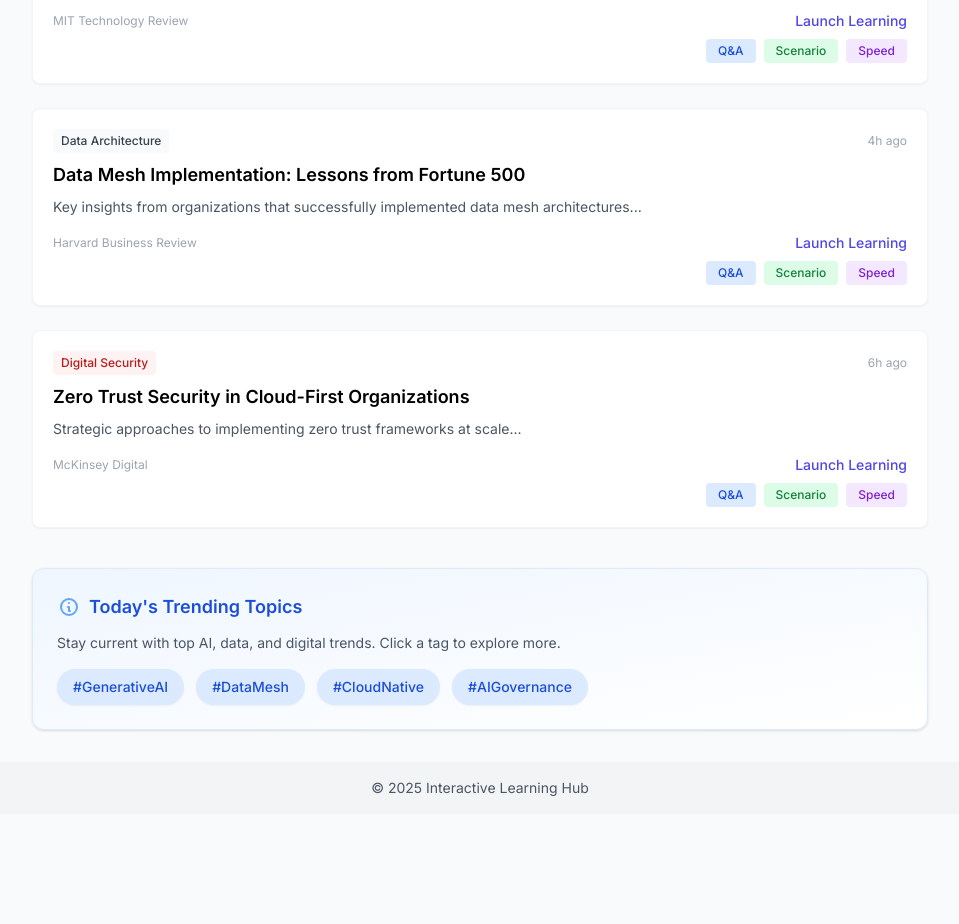
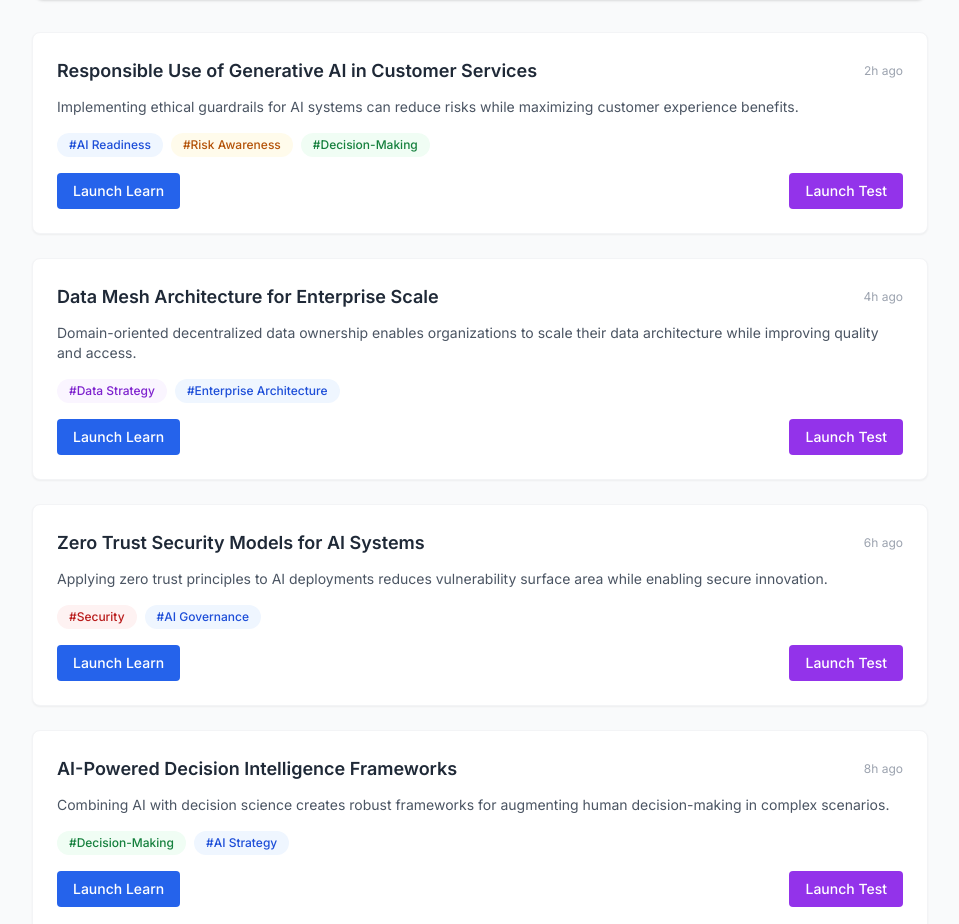
Before and after one commit to danr75/Test2Rapid, a Next.js app: page /daily-feed in a window 1280 px wide. Shown: the part 628-1552 px from the top of the page, without its empty margins (160-1119 px from the left). Before the commit the page ends 1442 px from the top, so only its background shows below. Built offline with nearby package versions, Linux system fonts and the light colour scheme.

Commit message:
Update Daily Feed UI: Moved trending topics section, updated titles and text positioning

```diff
--- a/src/pages/daily-feed.tsx
+++ b/src/pages/daily-feed.tsx
@@ -12,20 +12,19 @@ const DailyFeedPage: React.FC = () => {
   const [duration, setDuration] = useState(600); // 10 minutes in seconds
   const audioRef = useRef<HTMLAudioElement | null>(null);
 
-  // Function to handle launching a learning mode with a specific topic
-  const handleLaunchLearning = (topic: string, mode: 'Q&A' | 'Scenario' | 'Speed') => {
-    // Set the topic and mode in context
+  // Function to handle launching learning content
+  const handleLaunchLearning = (topic: string) => {
+    // Set the topic and default to Q&A mode
     dispatch({ type: 'SET_TOPIC', payload: topic });
-    dispatch({ type: 'SET_LEARNING_MODE', payload: mode });
+    dispatch({ type: 'SET_LEARNING_MODE', payload: 'Q&A' });
+    router.push('/qa-learn');
+  };
 
-    // Navigate to the appropriate page based on mode
-    if (mode === 'Q&A') {
-      router.push('/qa-learn');
-    } else if (mode === 'Scenario') {
-      router.push('/scenario-learn');
-    } else if (mode === 'Speed') {
-      router.push('/speed-learn');
-    }
+  // Function to handle launching a test
+  const handleLaunchTest = (topic: string) => {
+    // Set the topic for the test
+    dispatch({ type: 'SET_TOPIC', payload: topic });
+    router.push('/qa-learn'); // Assuming tests use the same page with different context
   };
 
   // Function to handle the audio player
@@ -73,10 +72,9 @@ const DailyFeedPage: React.FC = () => {
         <div className="max-w-4xl mx-auto">
           {/* Today's Curated Feed */}
           <div className="mb-10">
-            <div className="flex items-baseline mb-2">
+            <div className="flex items-baseline mb-8">
               <h1 className="text-2xl font-bold text-gray-800">Essential news and trends to know</h1>
             </div>
-            <p className="text-gray-600 text-sm mb-8">Rapidly grasp and retain emerging digital, data, and AI trends and news that matter for executive decision-making through interactive learning.</p>
 
             {/* Quick Learning Tools - 10-Min Catch-up and Knowledge Test */}
             <div className="grid grid-cols-1 md:grid-cols-2 gap-6 mb-8">
@@ -125,7 +123,7 @@ const DailyFeedPage: React.FC = () => {
                 <p className="text-sm text-gray-600">Quick audio summary of today's AI developments</p>
               </div>
 
-              {/* Knowledge Test */}
+              {/* Test What You've Missed */}
               <div className="bg-purple-50 rounded-lg p-6 flex flex-col">
                 <div className="flex items-center mb-4">
                   <div className="bg-purple-100 rounded-full p-2 mr-3">
@@ -133,147 +131,161 @@ const DailyFeedPage: React.FC = () => {
                       <path strokeLinecap="round" strokeLinejoin="round" strokeWidth={2} d="M9 12l2 2 4-4m6 2a9 9 0 11-18 0 9 9 0 0118 0z" />
                     </svg>
                   </div>
-                  <h2 className="text-lg font-semibold text-gray-800">Knowledge Test</h2>
+                  <h2 className="text-lg font-semibold text-gray-800">Test What You've Missed</h2>
                 </div>
-
-                <p className="text-sm text-gray-600 mb-4">Test your understanding of current AI trends</p>
 
                 <button
                   onClick={handleTakeTest}
-                  className="bg-purple-600 hover:bg-purple-700 text-white py-2 px-4 rounded text-center transition-colors w-full"
+                  className="bg-purple-600 hover:bg-purple-700 text-white py-2 px-4 rounded text-center transition-colors w-full mb-4"
                 >
                   Take Quick Test
                 </button>
+
+                <p className="text-sm text-gray-600">Test your understanding of current AI trends</p>
               </div>
             </div>
 
-            {/* Articles */}
+            {/* Today's Trending Topics */}
+            <div className="bg-gradient-to-br from-blue-50 to-white p-6 rounded-xl shadow border border-blue-100 flex flex-col items-start justify-between mb-8 w-full">
+              <div className="flex items-center gap-2 mb-3">
+                <svg className="h-6 w-6 text-blue-400" fill="none" viewBox="0 0 24 24" stroke="currentColor"><path strokeLinecap="round" strokeLinejoin="round" strokeWidth={2} d="M13 16h-1v-4h-1m1-4h.01M12 20c4.418 0 8-3.582 8-8s-3.582-8-8-8-8 3.582-8 8 3.582 8 8 8z" /></svg>
+                <h2 className="font-semibold text-lg text-blue-700">Today's Trending Topics</h2>
+              </div>
+              <p className="text-gray-600 text-sm mb-4">Stay current with top AI, data, and digital trends. Click a tag to explore more.</p>
+              <div className="flex flex-wrap gap-3">
+                <button className="bg-blue-100 hover:bg-blue-200 text-blue-700 px-4 py-2 rounded-full text-sm font-medium transition-colors shadow-sm">#GenerativeAI</button>
+                <button className="bg-blue-100 hover:bg-blue-200 text-blue-700 px-4 py-2 rounded-full text-sm font-medium transition-colors shadow-sm">#DataMesh</button>
+                <button className="bg-blue-100 hover:bg-blue-200 text-blue-700 px-4 py-2 rounded-full text-sm font-medium transition-colors shadow-sm">#CloudNative</button>
+                <button className="bg-blue-100 hover:bg-blue-200 text-blue-700 px-4 py-2 rounded-full text-sm font-medium transition-colors shadow-sm">#AIGovernance</button>
+              </div>
+            </div>
+
+            {/* Trending AI Concepts */}
             <div className="space-y-6">
-              {/* Article 1 */}
+              {/* Concept 1 */}
               <div className="bg-white rounded-lg shadow-sm border border-gray-100 overflow-hidden">
-                <div className="p-5">
-                  <div className="flex justify-between items-center mb-2">
-                    <span className="bg-blue-50 text-blue-700 text-xs px-2 py-1 rounded font-medium">AI Strategy</span>
+                <div className="p-6">
+                  <div className="flex justify-between items-center mb-3">
+                    <h2 className="font-semibold text-lg text-gray-800">Responsible Use of Generative AI in Customer Services</h2>
                     <span className="text-gray-400 text-xs">2h ago</span>
                   </div>
-                  <h2 className="font-semibold text-lg mb-2">The Rise of Generative AI in Enterprise Architecture</h2>
-                  <p className="text-gray-600 text-sm mb-2">How leading companies are integrating generative AI into their core business processes...</p>
+                  <p className="text-gray-600 text-sm mb-4">Implementing ethical guardrails for AI systems can reduce risks while maximizing customer experience benefits.</p>
 
-                  <div className="mt-4">
-                    <div className="flex justify-between items-center mb-2">
-                      <span className="text-gray-400 text-xs">MIT Technology Review</span>
-                      <span className="text-primary font-medium text-sm">Launch Learning</span>
-                    </div>
-                    <div className="flex gap-2 justify-end">
-                      <button
-                        onClick={() => handleLaunchLearning("Generative AI in Enterprise Architecture", "Q&A")}
-                        className="bg-blue-100 hover:bg-blue-200 text-blue-700 text-xs px-3 py-1 rounded font-medium transition-colors">
-                        Q&A
-                      </button>
-                      <button
-                        onClick={() => handleLaunchLearning("Generative AI in Enterprise Architecture", "Scenario")}
-                        className="bg-green-100 hover:bg-green-200 text-green-700 text-xs px-3 py-1 rounded font-medium transition-colors">
-                        Scenario
-                      </button>
-                      <button
-                        onClick={() => handleLaunchLearning("Generative AI in Enterprise Architecture", "Speed")}
-                        className="bg-purple-100 hover:bg-purple-200 text-purple-700 text-xs px-3 py-1 rounded font-medium transition-colors">
-                        Speed
-                      </button>
-                    </div>
+                  <div className="flex flex-wrap gap-2 mb-4">
+                    <span className="bg-blue-50 text-blue-700 text-xs px-3 py-1 rounded-full font-medium">#AI Readiness</span>
+                    <span className="bg-amber-50 text-amber-700 text-xs px-3 py-1 rounded-full font-medium">#Risk Awareness</span>
+                    <span className="bg-green-50 text-green-700 text-xs px-3 py-1 rounded-full font-medium">#Decision-Making</span>
+                  </div>
+
+                  <div className="flex justify-between items-center">
+                    <button
+                      onClick={() => handleLaunchLearning("Responsible Use of Generative AI in Customer Services")}
+                      className="bg-blue-600 hover:bg-blue-700 text-white px-4 py-2 rounded text-sm font-medium transition-colors">
+                      Launch Learn
+                    </button>
+
+                    <button
+                      onClick={() => handleLaunchTest("Responsible Use of Generative AI in Customer Services")}
+                      className="bg-purple-600 hover:bg-purple-700 text-white px-4 py-2 rounded text-sm font-medium transition-colors">
+                      Launch Test
+                    </button>
                   </div>
                 </div>
               </div>
 
-              {/* Article 2 */}
+              {/* Concept 2 */}
               <div className="bg-white rounded-lg shadow-sm border border-gray-100 overflow-hidden">
-                <div className="p-5">
-                  <div className="flex justify-between items-center mb-2">
-                    <span className="bg-gray-50 text-gray-700 text-xs px-2 py-1 rounded font-medium">Data Architecture</span>
+                <div className="p-6">
+                  <div className="flex justify-between items-center mb-3">
+                    <h2 className="font-semibold text-lg text-gray-800">Data Mesh Architecture for Enterprise Scale</h2>
                     <span className="text-gray-400 text-xs">4h ago</span>
                   </div>
-                  <h2 className="font-semibold text-lg mb-2">Data Mesh Implementation: Lessons from Fortune 500</h2>
-                  <p className="text-gray-600 text-sm mb-2">Key insights from organizations that successfully implemented data mesh architectures...</p>
+                  <p className="text-gray-600 text-sm mb-4">Domain-oriented decentralized data ownership enables organizations to scale their data architecture while improving quality and access.</p>
 
-                  <div className="mt-4">
-                    <div className="flex justify-between items-center mb-2">
-                      <span className="text-gray-400 text-xs">Harvard Business Review</span>
-                      <span className="text-primary font-medium text-sm">Launch Learning</span>
-                    </div>
-                    <div className="flex gap-2 justify-end">
-                      <button
-                        onClick={() => handleLaunchLearning("Data Mesh Implementation", "Q&A")}
-                        className="bg-blue-100 hover:bg-blue-200 text-blue-700 text-xs px-3 py-1 rounded font-medium transition-colors">
-                        Q&A
-                      </button>
-                      <button
-                        onClick={() => handleLaunchLearning("Data Mesh Implementation", "Scenario")}
-                        className="bg-green-100 hover:bg-green-200 text-green-700 text-xs px-3 py-1 rounded font-medium transition-colors">
-                        Scenario
-                      </button>
-                      <button
-                        onClick={() => handleLaunchLearning("Data Mesh Implementation", "Speed")}
-                        className="bg-purple-100 hover:bg-purple-200 text-purple-700 text-xs px-3 py-1 rounded font-medium transition-colors">
-                        Speed
-                      </button>
-                    </div>
+                  <div className="flex flex-wrap gap-2 mb-4">
+                    <span className="bg-purple-50 text-purple-700 text-xs px-3 py-1 rounded-full font-medium">#Data Strategy</span>
+                    <span className="bg-blue-50 text-blue-700 text-xs px-3 py-1 rounded-full font-medium">#Enterprise Architecture</span>
+                  </div>
+
+                  <div className="flex justify-between items-center">
+                    <button
+                      onClick={() => handleLaunchLearning("Data Mesh Architecture for Enterprise Scale")}
+                      className="bg-blue-600 hover:bg-blue-700 text-white px-4 py-2 rounded text-sm font-medium transition-colors">
+                      Launch Learn
+                    </button>
+
+                    <button
+                      onClick={() => handleLaunchTest("Data Mesh Architecture")}
+                      className="bg-purple-600 hover:bg-purple-700 text-white px-4 py-2 rounded text-sm font-medium transition-colors">
+                      Launch Test
+                    </button>
                   </div>
                 </div>
               </div>
 
-              {/* Article 3 */}
+              {/* Concept 3 */}
               <div className="bg-white rounded-lg shadow-sm border border-gray-100 overflow-hidden">
-                <div className="p-5">
-                  <div className="flex justify-between items-center mb-2">
-                    <span className="bg-red-50 text-red-700 text-xs px-2 py-1 rounded font-medium">Digital Security</span>
+                <div className="p-6">
+                  <div className="flex justify-between items-center mb-3">
+                    <h2 className="font-semibold text-lg text-gray-800">Zero Trust Security Models for AI Systems</h2>
                     <span className="text-gray-400 text-xs">6h ago</span>
                   </div>
-                  <h2 className="font-semibold text-lg mb-2">Zero Trust Security in Cloud-First Organizations</h2>
-                  <p className="text-gray-600 text-sm mb-2">Strategic approaches to implementing zero trust frameworks at scale...</p>
+                  <p className="text-gray-600 text-sm mb-4">Applying zero trust principles to AI deployments reduces vulnerability surface area while enabling secure innovation.</p>
 
-                  <div className="mt-4">
-                    <div className="flex justify-between items-center mb-2">
-                      <span className="text-gray-400 text-xs">McKinsey Digital</span>
-                      <span className="text-primary font-medium text-sm">Launch Learning</span>
-                    </div>
-                    <div className="flex gap-2 justify-end">
-                      <button
-                        onClick={() => handleLaunchLearning("Zero Trust Security in Cloud", "Q&A")}
-                        className="bg-blue-100 hover:bg-blue-200 text-blue-700 text-xs px-3 py-1 rounded font-medium transition-colors">
-                        Q&A
-                      </button>
-                      <button
-                        onClick={() => handleLaunchLearning("Zero Trust Security in Cloud", "Scenario")}
-                        className="bg-green-100 hover:bg-green-200 text-green-700 text-xs px-3 py-1 rounded font-medium transition-colors">
-                        Scenario
-                      </button>
-                      <button
-                        onClick={() => handleLaunchLearning("Zero Trust Security in Cloud", "Speed")}
-                        className="bg-purple-100 hover:bg-purple-200 text-purple-700 text-xs px-3 py-1 rounded font-medium transition-colors">
-                        Speed
-                      </button>
-                    </div>
+                  <div className="flex flex-wrap gap-2 mb-4">
+                    <span className="bg-red-50 text-red-700 text-xs px-3 py-1 rounded-full font-medium">#Security</span>
+                    <span className="bg-blue-50 text-blue-700 text-xs px-3 py-1 rounded-full font-medium">#AI Governance</span>
+                  </div>
+
+                  <div className="flex justify-between items-center">
+                    <button
+                      onClick={() => handleLaunchLearning("Zero Trust Security for AI Systems")}
+                      className="bg-blue-600 hover:bg-blue-700 text-white px-4 py-2 rounded text-sm font-medium transition-colors">
+                      Launch Learn
+                    </button>
+
+                    <button
+                      onClick={() => handleLaunchTest("Zero Trust Security Models for AI Systems")}
+                      className="bg-purple-600 hover:bg-purple-700 text-white px-4 py-2 rounded text-sm font-medium transition-colors">
+                      Launch Test
+                    </button>
+                  </div>
+                </div>
+              </div>
+
+              {/* Concept 4 */}
+              <div className="bg-white rounded-lg shadow-sm border border-gray-100 overflow-hidden">
+                <div className="p-6">
+                  <div className="flex justify-between items-center mb-3">
+                    <h2 className="font-semibold text-lg text-gray-800">AI-Powered Decision Intelligence Frameworks</h2>
+                    <span className="text-gray-400 text-xs">8h ago</span>
+                  </div>
+                  <p className="text-gray-600 text-sm mb-4">Combining AI with decision science creates robust frameworks for augmenting human decision-making in complex scenarios.</p>
+
+                  <div className="flex flex-wrap gap-2 mb-4">
+                    <span className="bg-green-50 text-green-700 text-xs px-3 py-1 rounded-full font-medium">#Decision-Making</span>
+                    <span className="bg-blue-50 text-blue-700 text-xs px-3 py-1 rounded-full font-medium">#AI Strategy</span>
+                  </div>
+
+                  <div className="flex justify-between items-center">
+                    <button
+                      onClick={() => handleLaunchLearning("AI-Powered Decision Intelligence Frameworks")}
+                      className="bg-blue-600 hover:bg-blue-700 text-white px-4 py-2 rounded text-sm font-medium transition-colors">
+                      Launch Learn
+                    </button>
+
+                    <button
+                      onClick={() => handleLaunchTest("AI-Powered Decision Intelligence")}
+                      className="bg-purple-600 hover:bg-purple-700 text-white px-4 py-2 rounded text-sm font-medium transition-colors">
+                      Launch Test
+                    </button>
                   </div>
                 </div>
               </div>
             </div>
           </div>
 
-          {/* Bottom sections */}
-          {/* Trending Topics */}
-          <div className="bg-gradient-to-br from-blue-50 to-white p-6 rounded-xl shadow border border-blue-100 flex flex-col items-start justify-between h-full w-full">
-            <div className="flex items-center gap-2 mb-3">
-              <svg className="h-6 w-6 text-blue-400" fill="none" viewBox="0 0 24 24" stroke="currentColor"><path strokeLinecap="round" strokeLinejoin="round" strokeWidth={2} d="M13 16h-1v-4h-1m1-4h.01M12 20c4.418 0 8-3.582 8-8s-3.582-8-8-8-8 3.582-8 8 3.582 8 8 8z" /></svg>
-              <h2 className="font-semibold text-lg text-blue-700">Today's Trending Topics</h2>
-            </div>
-            <p className="text-gray-600 text-sm mb-4">Stay current with top AI, data, and digital trends. Click a tag to explore more.</p>
-            <div className="flex flex-wrap gap-3">
-              <button className="bg-blue-100 hover:bg-blue-200 text-blue-700 px-4 py-2 rounded-full text-sm font-medium transition-colors shadow-sm">#GenerativeAI</button>
-              <button className="bg-blue-100 hover:bg-blue-200 text-blue-700 px-4 py-2 rounded-full text-sm font-medium transition-colors shadow-sm">#DataMesh</button>
-              <button className="bg-blue-100 hover:bg-blue-200 text-blue-700 px-4 py-2 rounded-full text-sm font-medium transition-colors shadow-sm">#CloudNative</button>
-              <button className="bg-blue-100 hover:bg-blue-200 text-blue-700 px-4 py-2 rounded-full text-sm font-medium transition-colors shadow-sm">#AIGovernance</button>
-            </div>
-          </div>
+          {/* End of content */}
         </div>
       </div>
     </div>
```
